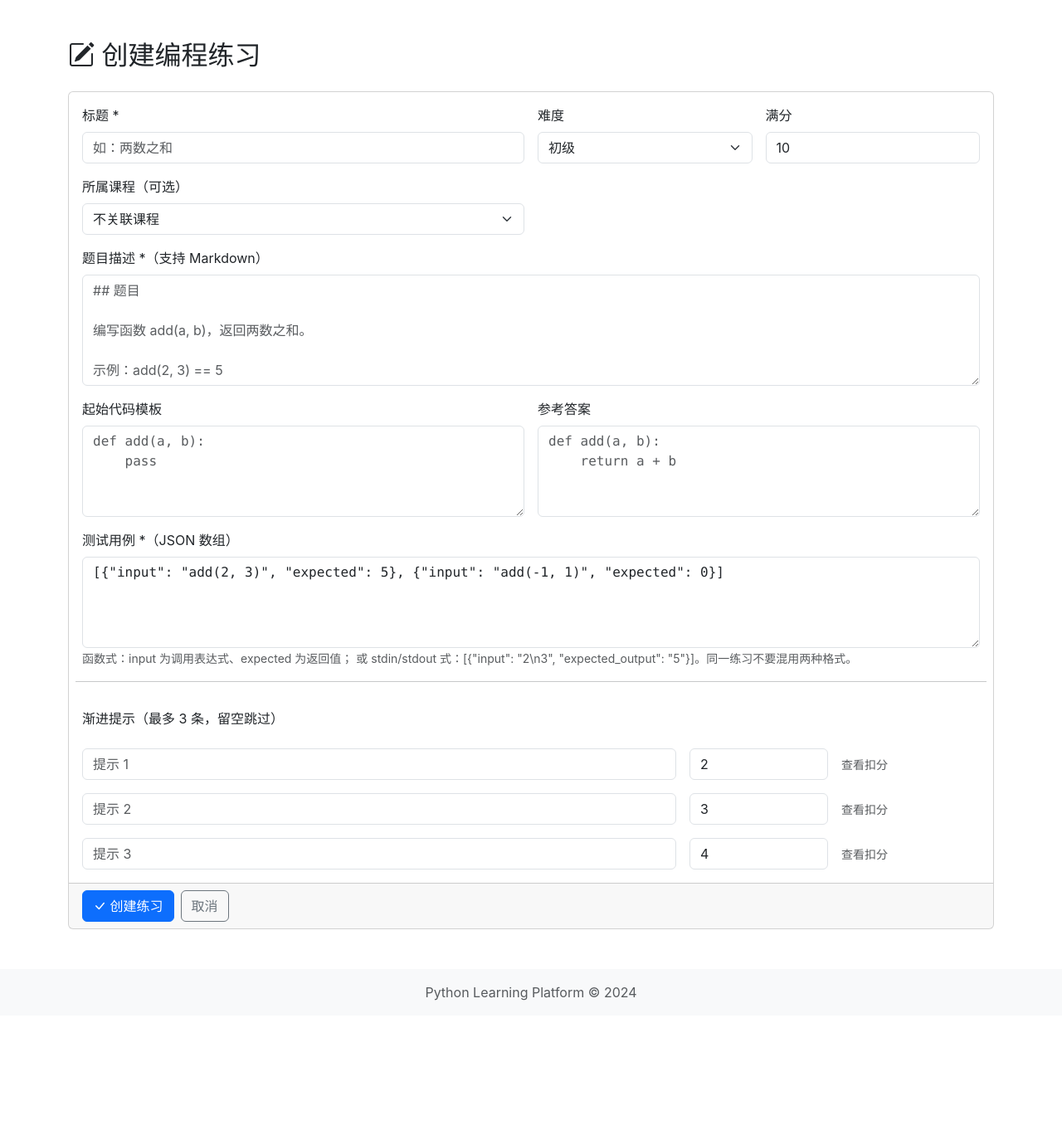
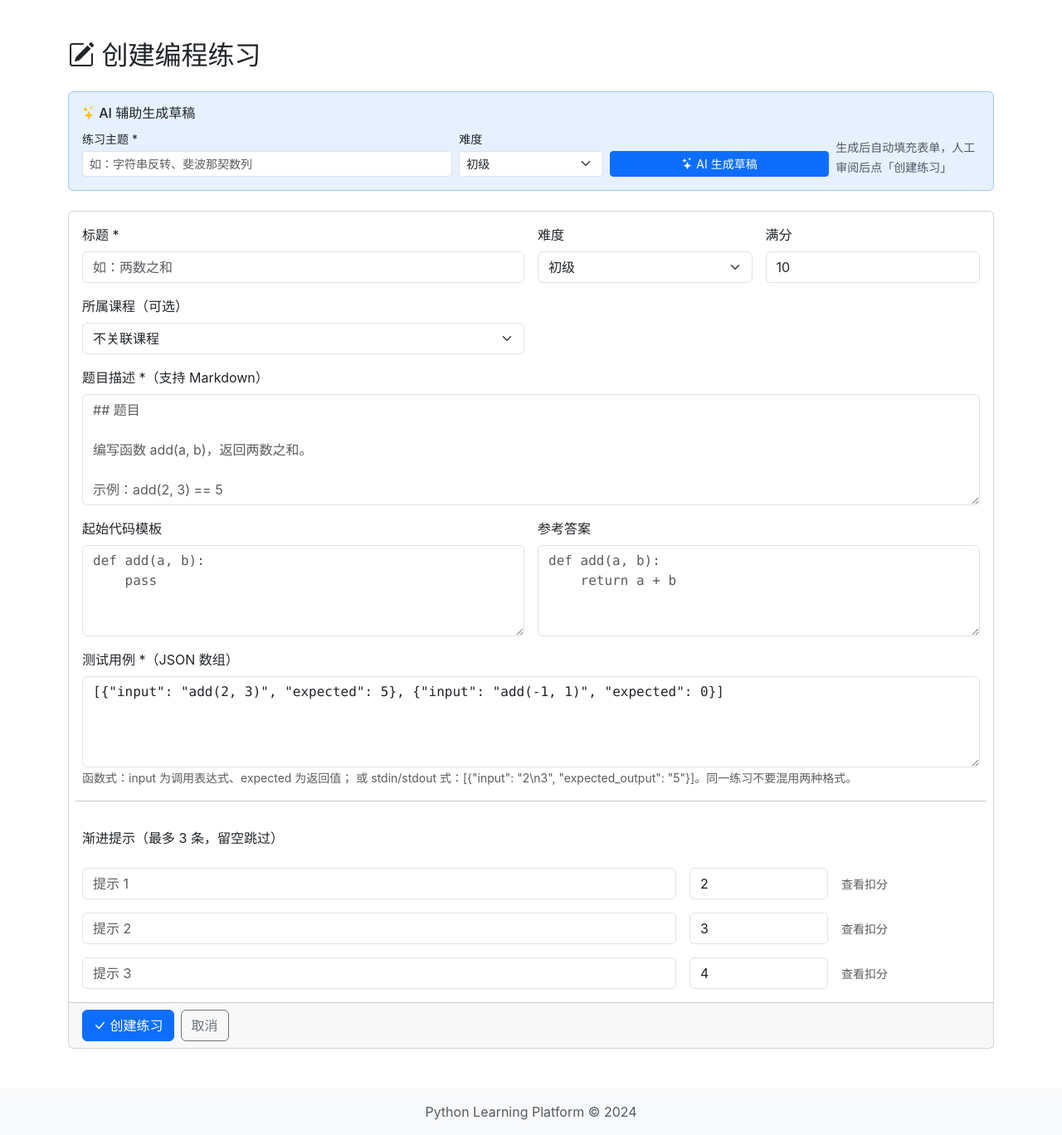
Before and after one commit to besttea/TeachingSpace, a Django app: page /training/exercises/create/ in a window 1280 px wide. Shown: the part 96-1464 px from the top of the page at 83% size. Before the commit the page ends 1302 px from the top, so only its background shows below. Run offline with Django 5.2, Linux system fonts and the light colour scheme; the visitor is signed in with stand-in values (Sample User, id 1); data that the repository does not hold is empty; parts of the project's set-up code (start-up, migrations or seed data) failed here and were passed over; some libraries are stand-ins or nearby versions.

Commit message:
feat: AI draft generation on the exercise create form
The create form gains an AI panel: topic + difficulty -> ExerciseSkill
generates a sandbox-validated draft that fills every form field for
review; nothing is persisted until the instructor clicks create.

Co-Authored-By: Claude Code <noreply@anthropic.com>

```diff
--- a/apps/training/urls.py
+++ b/apps/training/urls.py
@@ -16,6 +16,7 @@ urlpatterns = [
     path('exercises/<slug:slug>/history/', views.submission_history, name='submission-history'),
     path('submissions/<int:pk>/', views.submission_detail, name='submission-detail'),
     path('api/exercises/<int:pk>/ai-modify/', views.exercise_ai_modify, name='exercise-ai-modify'),
+    path('api/exercises/ai-draft/', views.exercise_ai_draft, name='exercise-ai-draft'),
 
     # Hints
     path('api/hints/<int:hint_id>/view/', views.view_hint, name='view-hint'),
--- a/apps/training/views.py
+++ b/apps/training/views.py
@@ -306,6 +306,53 @@ def exercise_delete(request, pk):
 
 
 @login_required
+@require_http_methods(["POST"])
+@rate_limit('exercise_ai_draft', limit=30, window_seconds=3600)
+def exercise_ai_draft(request):
+    """AI-generate an exercise draft for the create form (no DB save).
+
+    The instructor reviews the returned fields (frontend fills the form),
+    then submits the regular create flow. Skill mode: sandbox-validated
+    before returning.
+    """
+    if not (request.user.is_staff or request.user.user_type == 'instructor'):
+        return JsonResponse({'error': 'Permission denied'}, status=403)
+
+    try:
+        data = json.loads(request.body)
+        topic = (data.get('topic') or '').strip()
+        difficulty = data.get('difficulty', 'beginner')
+        if not topic:
+            return JsonResponse({'error': '主题不能为空'}, status=400)
+
+        from apps.ai_agents.ai_config import is_configured
+        if not is_configured():
+            return JsonResponse({'error': 'AI 服务未配置（缺少 API 密钥）'}, status=400)
+
+        from apps.ai_agents.skills import ExerciseSkill
+        result = ExerciseSkill().run(topic, difficulty)
+        exercise = result['exercise']
+        if not isinstance(exercise, dict) or not exercise.get('title'):
+            return JsonResponse({'error': 'AI 返回结果无效，请重试'}, status=400)
+
+        return JsonResponse({
+            'success': True,
+            'exercise': exercise,
+            'validated': result['validated'],
+            'validation_message': result['validation_message'],
+            'attempts': result['attempts'],
+        })
+    except Exception as e:
+        import logging
+        logger = logging.getLogger(__name__)
+        logger.exception('exercise_ai_draft failed')
+        from django.conf import settings
+        if getattr(settings, 'DEBUG', False):
+            return JsonResponse({'error': str(e)}, status=500)
+        return JsonResponse({'error': '生成失败，请重试'}, status=500)
+
+
+@login_required
 def exercise_create(request):
     """Create an exercise (instructor/staff) — title, code, test cases, hints."""
     if not (request.user.is_staff or request.user.user_type == 'instructor'):
--- a/templates/training/exercise_form.html
+++ b/templates/training/exercise_form.html
@@ -14,6 +14,39 @@
             <button type="button" class="btn-close" data-bs-dismiss="alert"></button>
         </div>
         {% endfor %}
+    {% endif %}
+
+    {% if not editing %}
+    <!-- AI 辅助生成草稿：填入主题 → 生成 → 自动填充下方表单（审阅后点创建） -->
+    <div class="card border-primary-subtle mb-4 bg-primary bg-opacity-10">
+        <div class="card-body">
+            <h6 class="mb-2"><i class="bi bi-stars text-warning"></i> AI 辅助生成草稿</h6>
+            <div class="row g-2 align-items-end">
+                <div class="col-md-5">
+                    <label class="form-label small mb-1">练习主题 *</label>
+                    <input type="text" class="form-control form-control-sm" id="aiTopic"
+                           placeholder="如：字符串反转、斐波那契数列">
+                </div>
+                <div class="col-md-2">
+                    <label class="form-label small mb-1">难度</label>
+                    <select class="form-select form-select-sm" id="aiDifficulty">
+                        <option value="beginner" selected>初级</option>
+                        <option value="intermediate">中级</option>
+                        <option value="advanced">高级</option>
+                    </select>
+                </div>
+                <div class="col-md-3">
+                    <button type="button" class="btn btn-sm btn-primary w-100" id="aiDraftBtn"
+                            onclick="generateAiDraft()">
+                        <i class="bi bi-stars"></i> AI 生成草稿
+                    </button>
+                </div>
+                <div class="col-md-2">
+                    <small class="text-muted" id="aiDraftStatus">生成后自动填充表单，人工审阅后点「创建练习」</small>
+                </div>
+            </div>
+        </div>
+    </div>
     {% endif %}
 
     <form method="post" class="card">
@@ -105,4 +138,65 @@
         </div>
     </form>
 </div>
+
+{% if not editing %}
+<script>
+    // AI 生成草稿：调用 ExerciseSkill（沙箱验证后返回），填充表单字段
+    async function generateAiDraft() {
+        const topic = document.getElementById('aiTopic').value.trim();
+        const difficulty = document.getElementById('aiDifficulty').value;
+        if (!topic) { alert('请先输入练习主题'); return; }
+
+        const btn = document.getElementById('aiDraftBtn');
+        const status = document.getElementById('aiDraftStatus');
+        btn.disabled = true;
+        btn.innerHTML = '<i class="bi bi-hourglass-split"></i> 生成中…（约 10-30 秒）';
+        status.textContent = '正在生成并沙箱验证…';
+
+        try {
+            const response = await fetch('/training/api/exercises/ai-draft/', {
+                method: 'POST',
+                headers: {'X-CSRFToken': csrftoken, 'Content-Type': 'application/json'},
+                body: JSON.stringify({topic: topic, difficulty: difficulty})
+            });
+            const data = await response.json();
+            if (!data.success) {
+                alert('生成失败: ' + (data.error || '请确认已配置 AI 密钥'));
+                return;
+            }
+
+            const ex = data.exercise;
+            // 填充表单字段（标题/难度/描述/起始代码/参考答案/测试用例/提示）
+            document.querySelector('input[name="title"]').value = ex.title || '';
+            document.querySelector('select[name="difficulty"]').value = difficulty;
+            document.querySelector('textarea[name="description"]').value = ex.description || '';
+            document.querySelector('textarea[name="starter_code"]').value = ex.starter_code || '';
+            document.querySelector('textarea[name="solution_code"]').value = ex.solution_code || '';
+            document.querySelector('textarea[name="test_cases"]').value = JSON.stringify(ex.test_cases || [], null, 2);
+            (ex.hints || []).forEach(function (hint, index) {
+                if (index < 3) {
+                    const n = index + 1;
+                    const hintInput = document.querySelector('input[name="hint_' + n + '"]');
+                    const penaltyInput = document.querySelector('input[name="hint_penalty_' + n + '"]');
+                    if (hintInput) hintInput.value = hint.content || '';
+                    if (penaltyInput) penaltyInput.value = hint.points_penalty || (n + 1);
+                }
+            });
+
+            status.innerHTML = data.validated
+                ? '<span class="text-success">✓ 已填入表单（沙箱验证通过：' + escapeHtml(data.validation_message) + '）</span>'
+                : '<span class="text-warning">⚠ 已填入表单（验证未通过：' + escapeHtml(data.validation_message) + '）——请人工修改后创建</span>';
+        } catch (e) {
+            alert('生成失败，请重试。');
+        } finally {
+            btn.disabled = false;
+            btn.innerHTML = '<i class="bi bi-stars"></i> AI 生成草稿';
+        }
+    }
+
+    function escapeHtml(text) {
+        return String(text ?? '').replace(/&/g, '&amp;').replace(/</g, '&lt;').replace(/>/g, '&gt;');
+    }
+</script>
+{% endif %}
 {% endblock %}
```
Also changed, not shown: apps/training/tests.py (+56 -0 lines).
